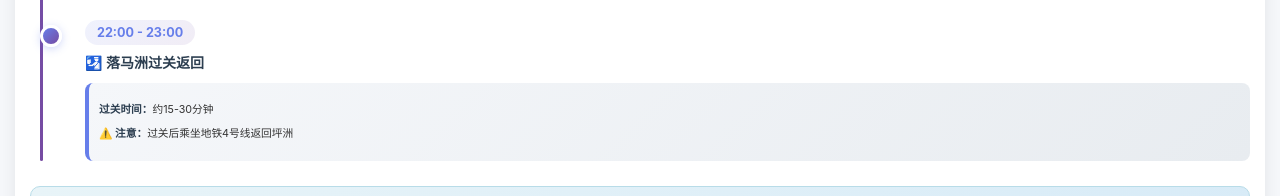
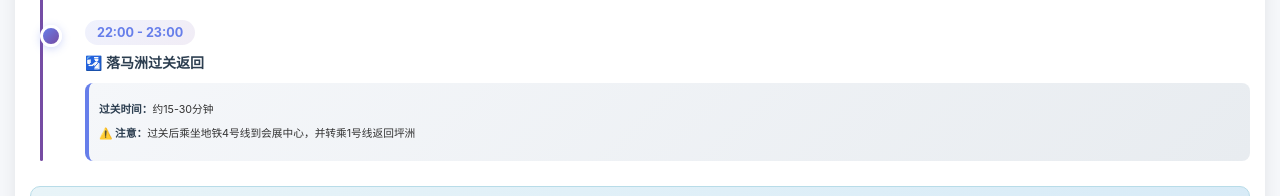
Before and after one commit to fan0123/HK-Trip, a plain HTML site: page index.html in a window 1280 px wide. Shown: the part 9220-9416 px from the top of the page. Drawn offline with Linux system fonts and the light colour scheme.

Commit message:
Update index.html

```diff
--- a/index.html
+++ b/index.html
@@ -1147,7 +1147,7 @@
                     <h3>🛂 落马洲过关返回</h3>
                     <div class="info-box">
                         <p><strong>过关时间：</strong>约15-30分钟</p>
-                        <p><strong>⚠️ 注意：</strong>过关后乘坐地铁4号线返回坪洲</p>
+                        <p><strong>⚠️ 注意：</strong>过关后乘坐地铁4号线到会展中心，并转乘1号线返回坪洲</p>
                     </div>
                 </div>
             </div>
```
